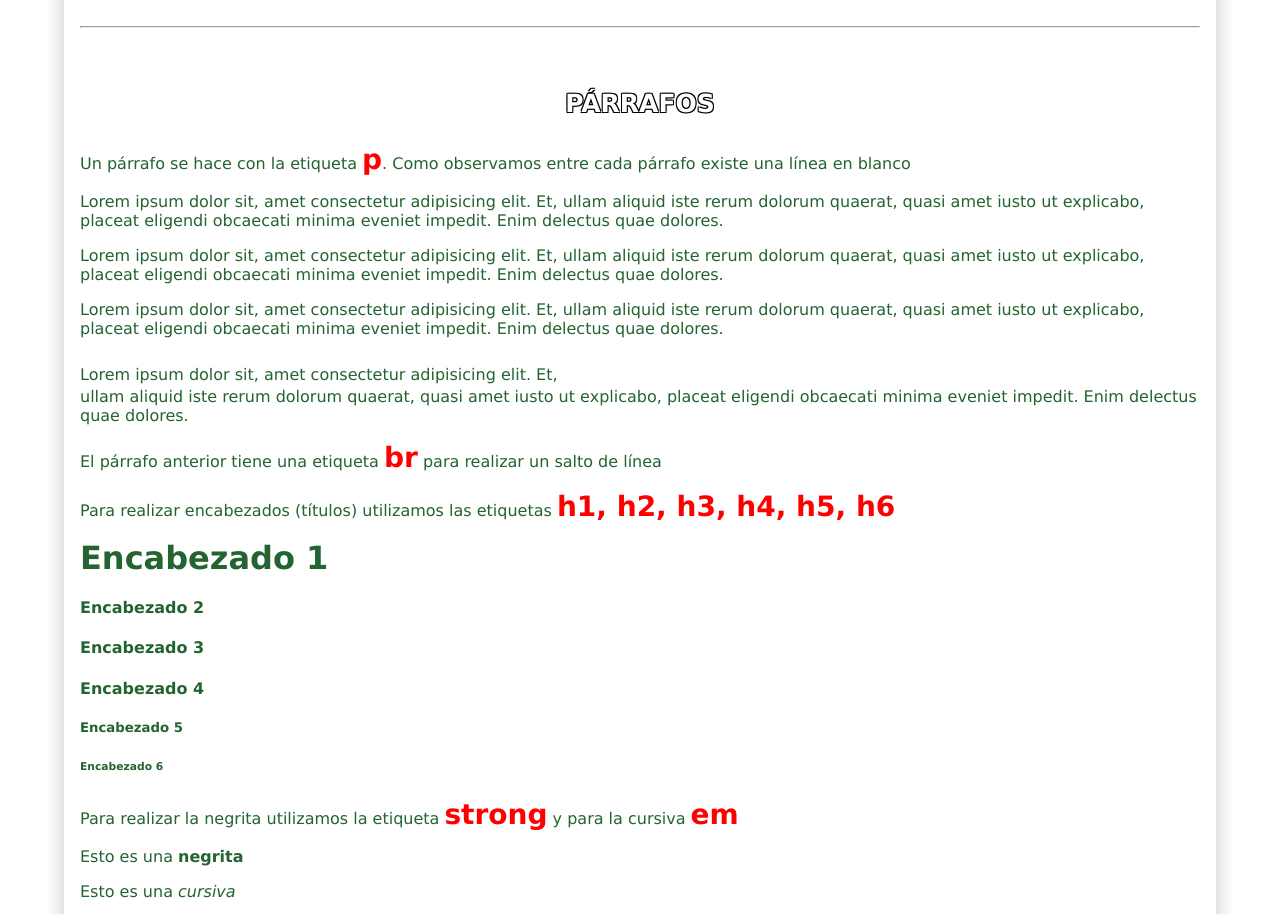
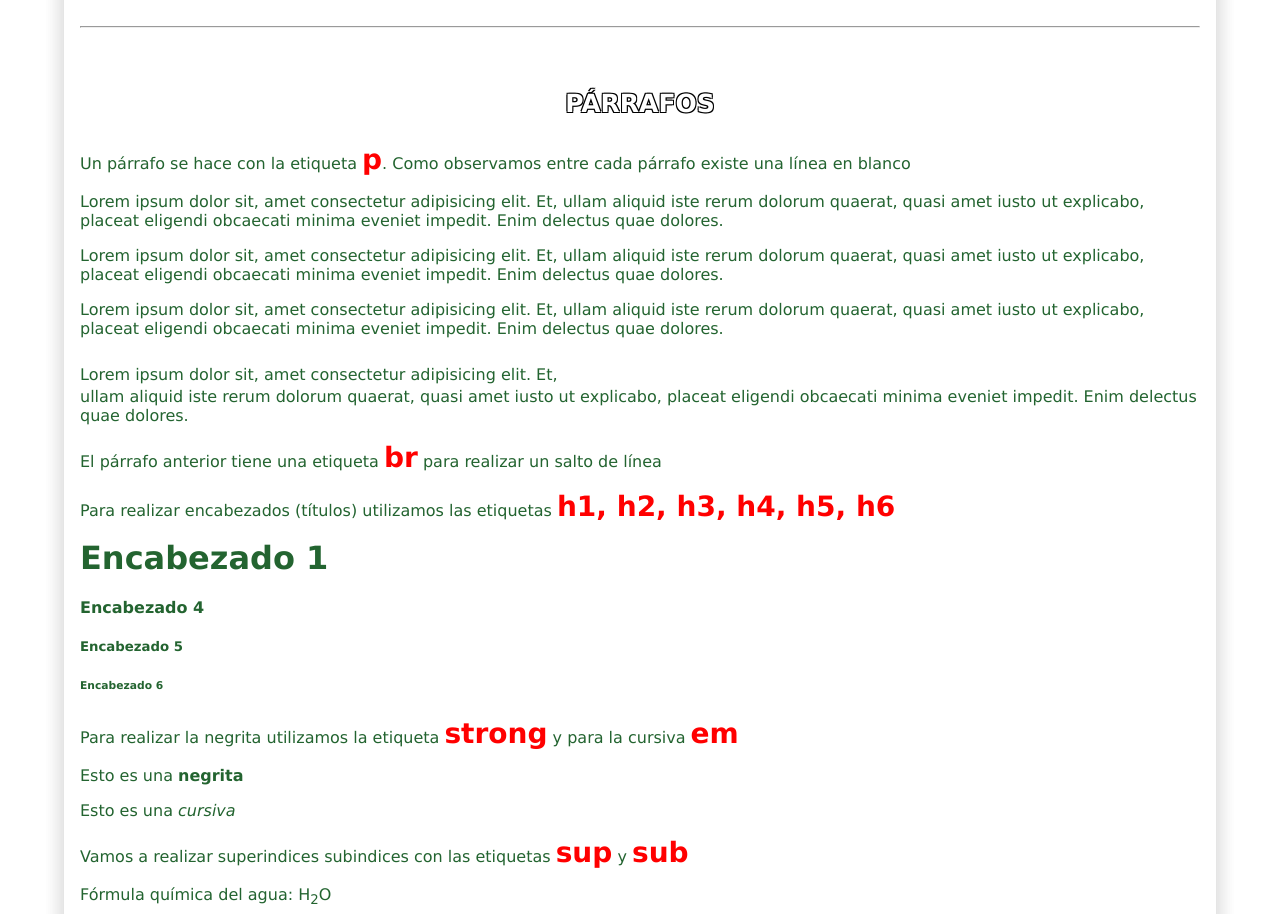
Before and after one commit to xni0/web2024, a plain HTML site: page parrafos.html in a window 1280 px wide. Shown: the part 162-1076 px from the top of the page. Drawn offline with Linux system fonts and the light colour scheme.

```diff
--- a/css/style.css
+++ b/css/style.css
@@ -1,6 +1,6 @@
 body {
     margin: 0;
-    cursor: url('/img/cursor.png'), auto;
+    cursor: url('img/cursor.png'), auto;
     font-family: 'Lucida Sans', 'Lucida Sans Regular', 'Lucida Grande', 'Lucida Sans Unicode', Geneva, Verdana, sans-serif;
 }
 
--- a/parrafos.html
+++ b/parrafos.html
@@ -103,8 +103,6 @@
                     <p>Para realizar encabezados (títulos) utilizamos las etiquetas <span class="etiqueta">h1, h2, h3, h4, h5, h6</span></p>
 
                     <h1>Encabezado 1</h1>
-                    <h4>Encabezado 2</h4>
-                    <h4>Encabezado 3</h4>
                     <h4>Encabezado 4</h4>
                     <h5>Encabezado 5</h5>
                     <h6>Encabezado 6</h6>
```
Also changed, not shown: multimedia.html (+2 -2 lines), 1 other file.
